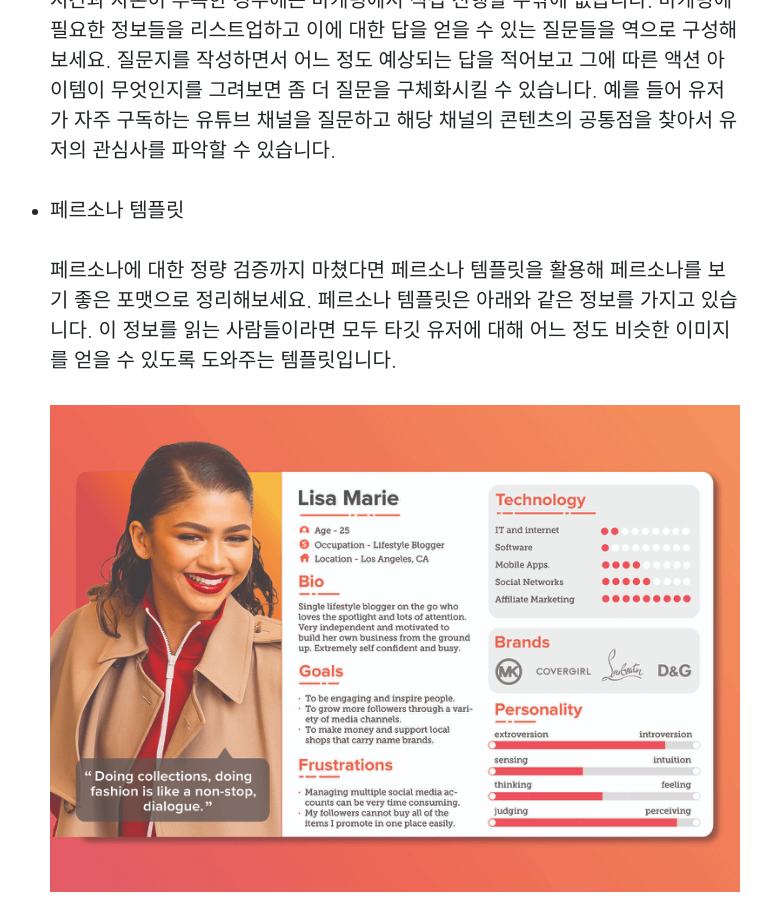
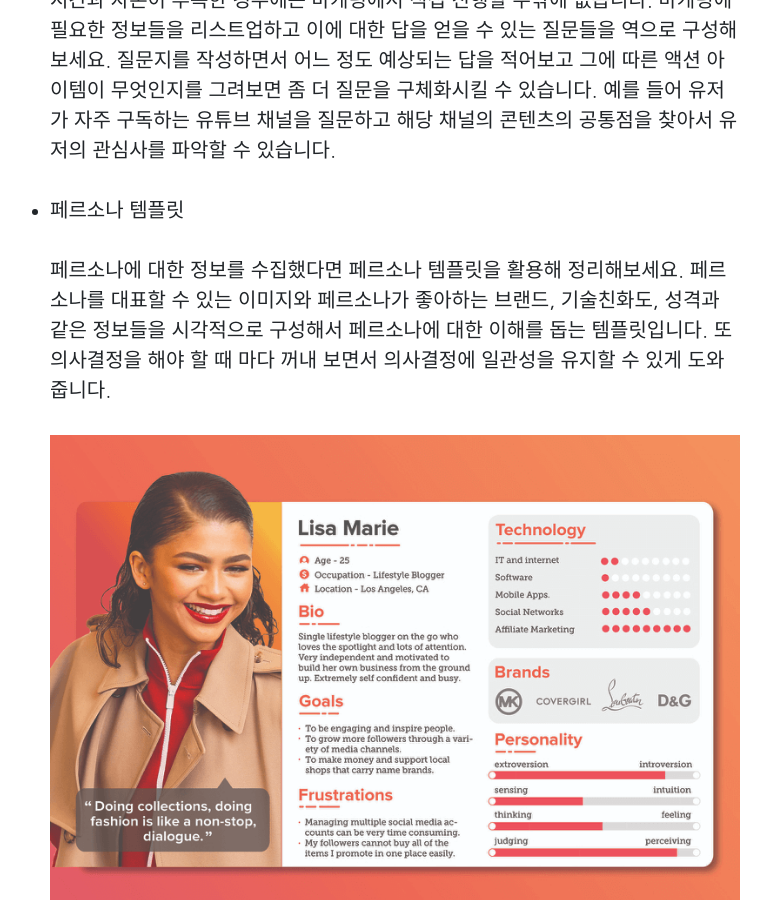
Before and after one commit to Marapro88/mara, a Jekyll site: the page built from _posts/Marketing/2020-08-09-marketing-persona-buildup.md, in a window 1280 px wide and 900 px high, scrolled down 2206 px. Shown: the whole window, without its empty margins (265-1036 px from the left). Built offline with Jekyll 4.4.1, drawn with Linux system fonts in a browser that asks for light colours; comment, search, counter and statistics services are not loaded.

Commit message:
0809 페르소나 탈고

```diff
--- a/_posts/Marketing/2020-08-09-marketing-persona-buildup.md
+++ b/_posts/Marketing/2020-08-09-marketing-persona-buildup.md
@@ -42,11 +42,12 @@ description: '페르소나를 활용해서 성공적인 마케팅하는법'
 
 - 유저 리서치
 
-  이 부분에서 전문 유저 리서치 팀의 도움을 받는 것을 추천해드립니다. 사실 유저는 본인이 어떤 욕망을 가지고 있는지 미처 파악하지 못하고 있거나 거짓말을 하기도 합니다. 따라서 유저 리서치 전문가의 역량이 중요합니다. 하지만 전문 인력이 없거나 시간과 자본이 부족한 경우에는 마케팅에서 직접 진행할 수밖에 없습니다. 마케팅에 필요한 정보들을 리스트업하고 이에 대한 답을 얻을 수 있는 질문들을 역으로 구성해보세요. 질문지를 작성하면서 어느 정도 예상되는 답을 적어보고 그에 따른 액션 아이템이 무엇인지를 그려보면 좀 더 질문을 구체화시킬 수 있습니다. 예를 들어 유저가 자주 구독하는 유튜브 채널을 질문하고 해당 채널의 콘텐츠의 공통점을 찾아서 유저의 관심사를 파악할 수 있습니다.
+  이 부분에서 전문 유저 리서치 팀의 도움을 받는 것을 추천해드립니다. 사실 유저는 본인이 어떤 욕망을 가지고 있는지 미처 파악하지 못하고 있거나 거짓말을 하기도 합니다. 따라서 유저 리서치 전문가의 역량이 중요합니다. 하지만 전문 인력이 없거나 시간과 자본이 부족한 경우에는 마케팅에서 직접 진행할 수밖에 없습니다.
+  마케팅에 필요한 정보들을 리스트업하고 이에 대한 답을 얻을 수 있는 질문들을 역으로 구성해보세요. 질문지를 작성하면서 어느 정도 예상되는 답을 적어보고 그에 따른 액션 아이템이 무엇인지를 그려보면 좀 더 질문을 구체화시킬 수 있습니다. 예를 들어 유저가 자주 구독하는 유튜브 채널을 질문하고 해당 채널의 콘텐츠의 공통점을 찾아서 유저의 관심사를 파악할 수 있습니다.
 
 - 페르소나 템플릿
 
-  페르소나에 대한 정량 검증까지 마쳤다면 페르소나 템플릿을 활용해 페르소나를 보기 좋은 포맷으로 정리해보세요. 페르소나 템플릿은 아래와 같은 정보를 가지고 있습니다. 이 정보를 읽는 사람들이라면 모두 타깃 유저에 대해 어느 정도 비슷한 이미지를 얻을 수 있도록 도와주는 템플릿입니다.
+  페르소나에 대한 정보를 수집했다면 페르소나 템플릿을 활용해 정리해보세요. 페르소나를 대표할 수 있는 이미지와 페르소나가 좋아하는 브랜드, 기술친화도, 성격과 같은 정보들을 시각적으로 구성해서 페르소나에 대한 이해를 돕는 템플릿입니다. 또 의사결정을 해야 할 때 마다 꺼내 보면서 의사결정에 일관성을 유지할 수 있게 도와줍니다.
 
   ![이미지1](/img/posts/09/1.PNG)
 
@@ -62,10 +63,10 @@ description: '페르소나를 활용해서 성공적인 마케팅하는법'
 
   과거 전통적인 매체와 달리 디지털 매체는 광고 노출 대상자를 광고주가 지정할 수 있습니다. 이것을 마케팅에서는 '타겟팅'한다고 하죠. 매체에서 가능한 타겟팅 요소들을 확인하고 우리 페르소나를 타겟팅 할 수 있는 요소를 찾아야 합니다. 성별, 연령, 지역 등등 기본적인 인구 타겟팅 부터 관심사, 키워드까지 페르소나를 염두에 두면 좀 더 정확하고 쉽게 타겟팅 요소를 발라낼 수 있습니다.
 
-- - 타겟팅 팁
+- 타겟팅 팁
 
-  - - 타겟 유저만 설치하고 있는 앱은 앱 인스톨 타겟팅을 걸기에 아주 좋습니다. 여성 유저를 타겟하고 싶으면 생리대 앱 설치자를 타겟팅 하는 것처럼요.
-    - 타겟 유저가 즐길만한 콘텐츠를 알아내는 것도 좋은 방법 입니다. 콘텐츠는 유저의 라이프스타일을 직관적으로 반영하는 영역입니다. 타겟 유저가 SNS에서 팔로우하는 인플루언서나 유튜브 구독 채널, 넷플릭스, 뮤직 플레이리스트, 잡지 등을 확인해보시고 그중에 관심사나 키워드 타겟팅이 가능한 요소를 찾아보세요.
+  - 타겟 유저만 설치하고 있는 앱은 앱 인스톨 타겟팅을 걸기에 아주 좋습니다. 여성 유저를 타겟하고 싶으면 생리대 앱 설치자를 타겟팅 하는 것처럼요.
+  - 타겟 유저가 즐길만한 콘텐츠를 알아내는 것도 좋은 방법 입니다. 콘텐츠는 유저의 라이프스타일을 직관적으로 반영하는 영역입니다. 타겟 유저가 SNS에서 팔로우하는 인플루언서나 유튜브 구독 채널, 넷플릭스, 뮤직 플레이리스트, 잡지 등을 확인해보시고 그중에 관심사나 키워드 타겟팅이 가능한 요소를 찾아보세요.
 
 - 브랜드 톤&매너 설정
 
```
